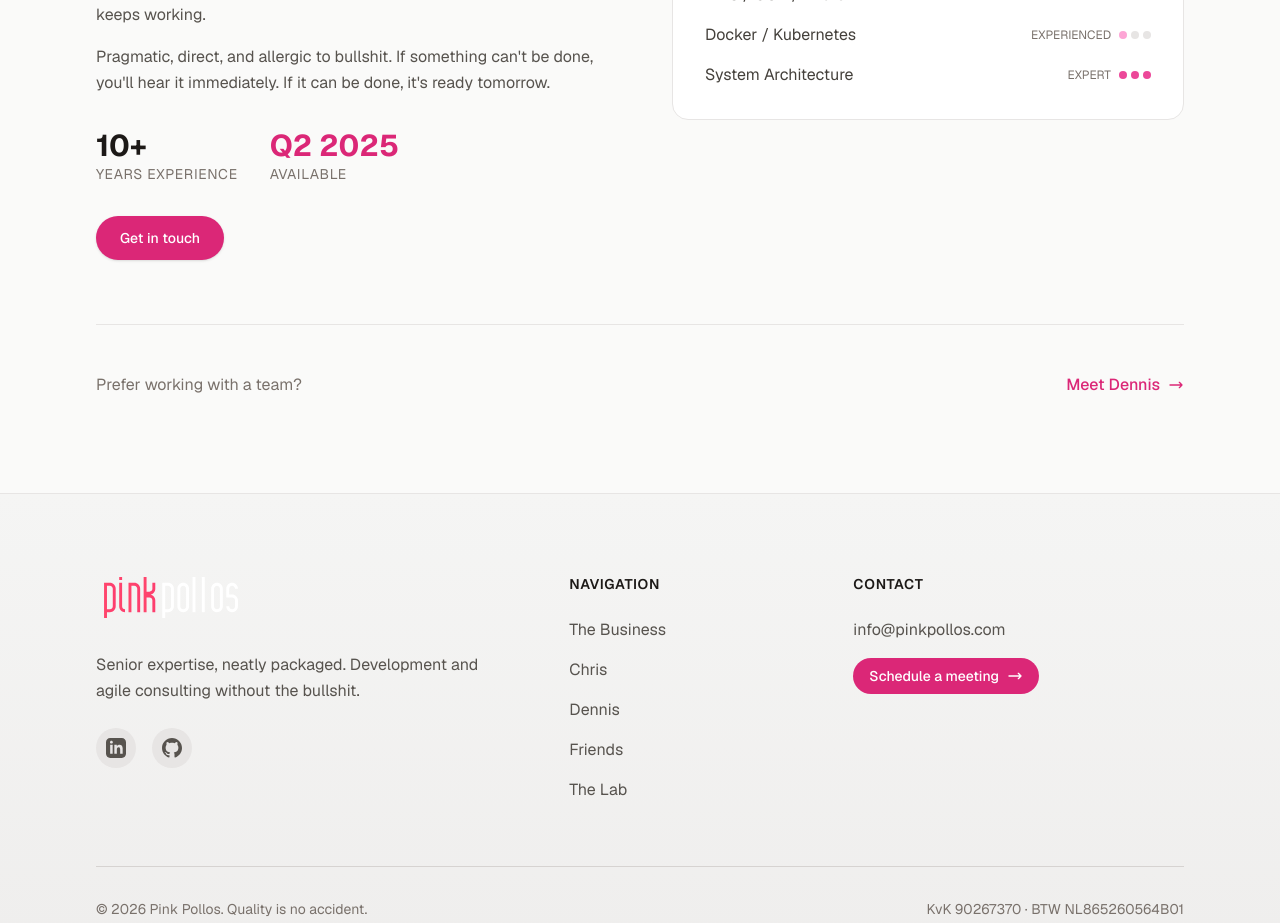
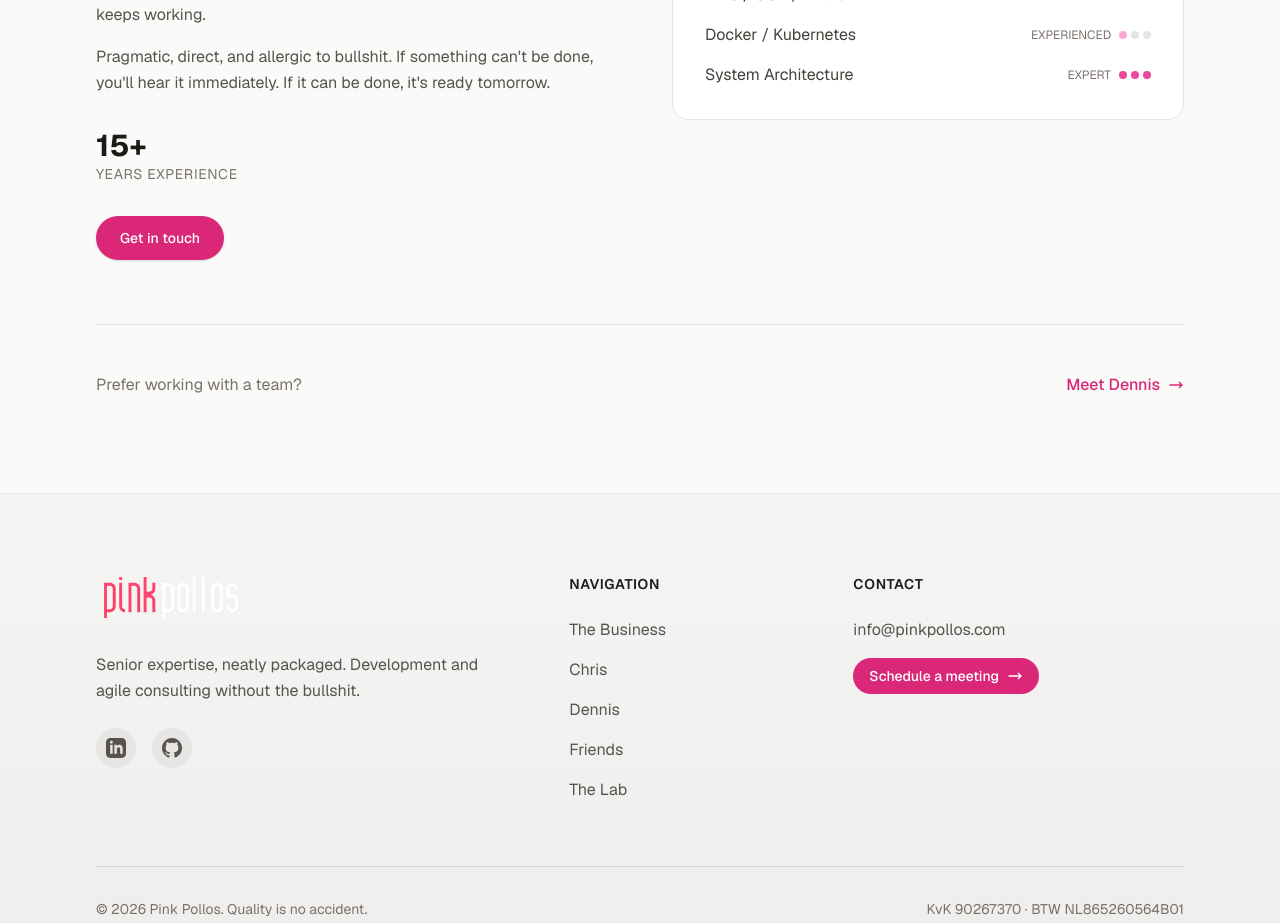
Before and after one commit to drprijkers-del/Pink-Pollos-MethVan, a Next.js app: page /en/chris in a window 1280 px wide. Shown: the part 920-1843 px from the top of the page. Built offline with nearby package versions, Linux system fonts and the light colour scheme; no server answers.

Commit message:
experience adjust

```diff
--- a/app/[locale]/(marketing)/chris/page.tsx
+++ b/app/[locale]/(marketing)/chris/page.tsx
@@ -31,8 +31,7 @@ export default async function ChrisPage() {
     tagline: t("tagline"),
     bio: [t("bio.0"), t("bio.1"), t("bio.2")],
     skills,
-    experience: "10+",
-    availability: "Q2 2025",
+    experience: "15+",
     crossLink: {
       question: t("crossLinkQuestion"),
       name: "Dennis",
--- a/app/[locale]/(marketing)/dennis/page.tsx
+++ b/app/[locale]/(marketing)/dennis/page.tsx
@@ -32,7 +32,6 @@ export default async function DennisPage() {
     bio: [t("bio.0"), t("bio.1"), t("bio.2")],
     skills,
     experience: "15+",
-    availability: "Direct",
     crossLink: {
       question: t("crossLinkQuestion"),
       name: "Chris",
```
